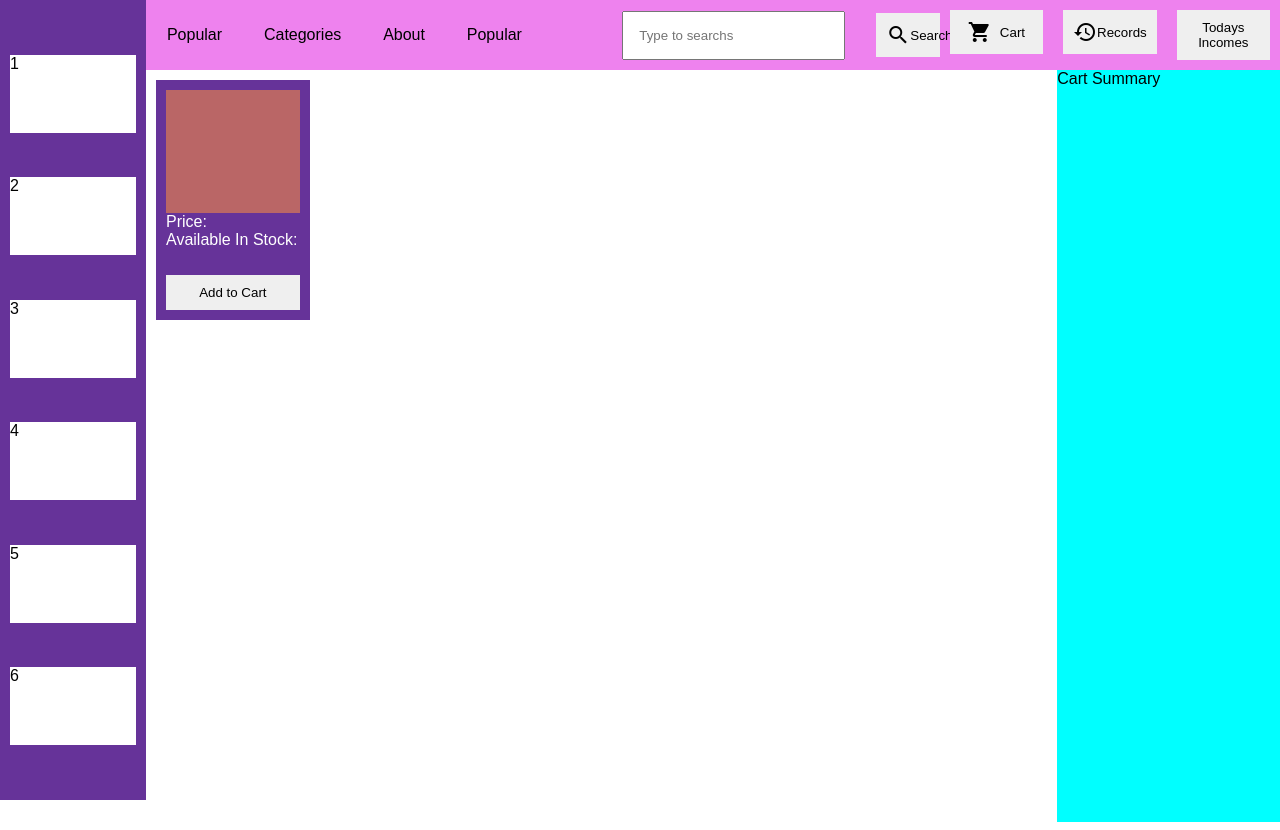
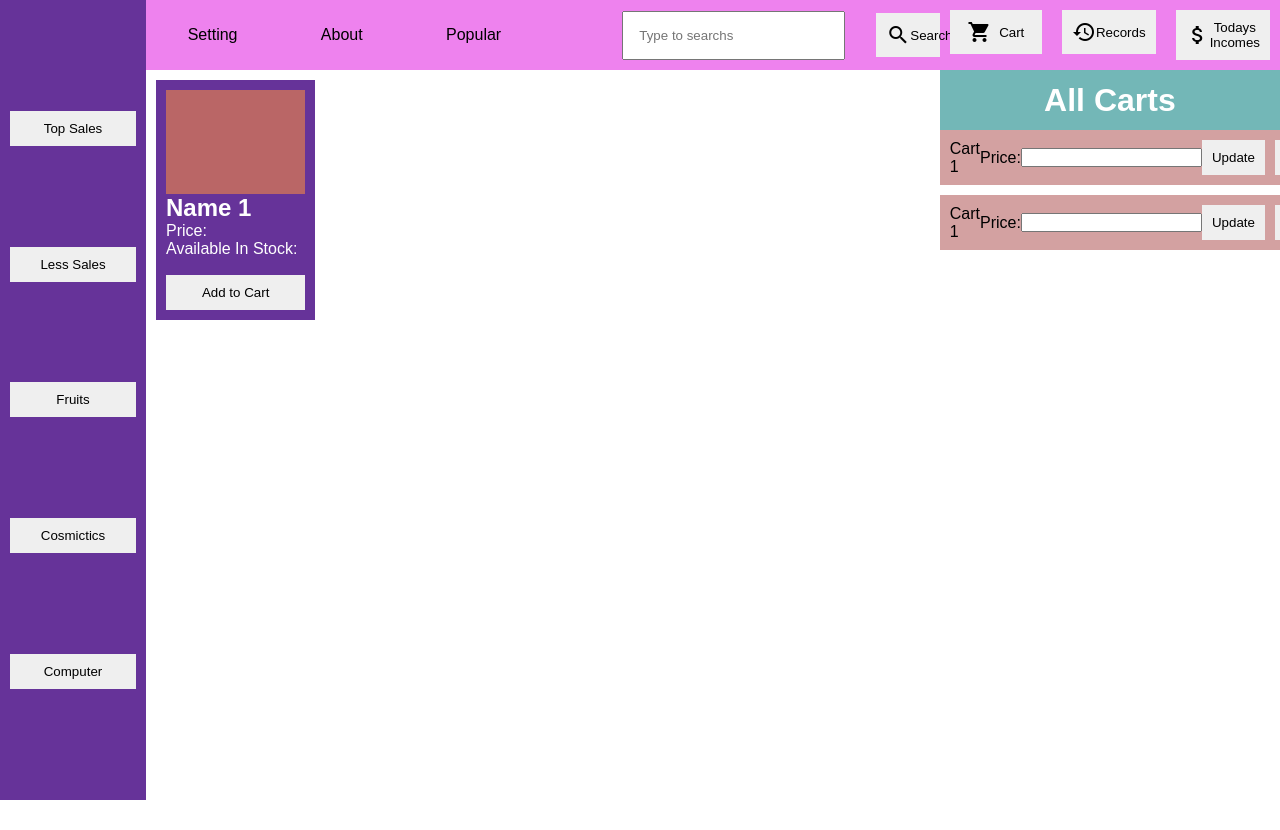
Before and after one commit to radit-thy/POS-SYSTEM-A5, a plain HTML site: page index.html in a window 1280 px wide. Drawn offline with Linux system fonts and the light colour scheme.

Commit message:
#5 update

```diff
--- a/css/style.css
+++ b/css/style.css
@@ -81,7 +81,7 @@ form button {
   background-color: violet;
   position: absolute;
   top: 65px;
-  left: 530px;
+  left: 500px;
   display: block;
 }
 a {
@@ -101,6 +101,8 @@ button:hover {
   cursor: pointer;
   background-color: #ba6666;
   color: white;
+  border-radius: 10px;
+  transition: 0.5 ease;
 }
 .container {
   width: 100%;
@@ -108,16 +110,12 @@ button:hover {
   display: flex;
 }
 .card-container {
-  width: 80%;
+  width: 70%;
   padding: 10px;
-}
-.cart-summary {
-  background-color: aqua;
-  width: 20%;
 }
 .card {
   background-color: rebeccapurple;
-  width: 15%;
+  width: 18%;
   height: 30%;
   padding: 10px;
   display: flex;
@@ -129,7 +127,52 @@ button:hover {
   width: 100%;
   height: 60%;
 }
+.product-name {
+  color: white;
+  display: flex;
+  align-items: center;
+}
 .card .detail {
   height: 30%;
   color: white;
 }
+.cart-summary {
+  width: 30%;
+}
+.cart-title {
+  background-color: rgb(115, 183, 183);
+  color: white;
+  height: 8%;
+  display: flex;
+  align-items: center;
+  justify-content: center;
+}
+.cart-container {
+  height: 93%;
+  display: flex;
+  flex-direction: column;
+  gap: 10px;
+  overflow-y: scroll;
+}
+.cart-container::-webkit-scrollbar {
+  width: 5px;
+  background-color: red;
+}
+.cart-item {
+  background-color: rgb(211, 161, 161);
+  height: 5%;
+  display: flex;
+  align-items: center;
+  justify-content: space-between;
+  padding: 10px;
+}
+.cart-img {
+  background-color: teal;
+  width: 10%;
+  height: 100%;
+}
+.btn-cart {
+  display: flex;
+  align-items: center;
+  gap: 10px;
+}
--- a/index.html
+++ b/index.html
@@ -13,27 +13,18 @@
   </head>
   <body>
     <aside class="sidebar">
-      <li class="btn btn1">1</li>
-      <li class="btn btn2">2</li>
-      <li class="btn btn3">3</li>
-      <li class="btn btn4">4</li>
-      <li class="btn btn5">5</li>
-      <li class="btn btn6">6</li>
+      <button>Top Sales</button>
+      <button>Less Sales</button>
+      <button>Fruits</button>
+      <button>Cosmictics</button>
+      <button>Computer</button>
     </aside>
     <main class="main">
       <nav>
         <div class="left">
           <div class="navBtn">
-            <li>Popular</li>
-            <li class="categories">
-              Categories
-              <ul class="dropdown">
-                <li>Fruit</li>
-                <li>Clothings</li>
-                <li>Cosmictic</li>
-                <li>Drinks</li>
-                <li>Snack</li>
-              </ul>
+            <li>
+              Setting
             </li>
             <li>About</li>
             <li>Popular</li>
@@ -49,10 +40,14 @@
           <a href="pages/cart.html"
             ><button><i class="material-icons">shopping_cart</i>Cart</button></a
           >
-          <a href="pages/cart.html"
+          <a href="pages/history.html"
             ><button><i class="material-icons">history</i>Records</button></a
           >
-          <a href="pages/cart.html"><button>Todays Incomes</button></a>
+          <a href="pages/income.html"
+            ><button>
+              <i class="material-icons">attach_money</i>Todays Incomes
+            </button></a
+          >
         </div>
       </nav>
       <div class="container">
@@ -62,7 +57,7 @@
               <img src="" alt="" />
             </div>
             <div class="product-name">
-              <h1></h1>
+              <h2>Name 1</h2>
             </div>
             <div class="detail">
               <p>Price: <span></span></p>
@@ -73,7 +68,48 @@
             </div>
           </div>
         </div>
-        <div class="cart-summary">Cart Summary</div>
+        <div class="cart-summary">
+          <div class="cart-title">
+            <h1>All Carts</h1>
+          </div>
+          <div class="cart-container">
+            <div class="cart-item">
+              <div class="cart-img">
+                <img src="" alt="" />
+              </div>
+              <div class="title">
+                <p>Cart 1</p>
+              </div>
+              <div class="cart-price">
+                <p>Price: <span></span></p>
+              </div>
+              <div class="add-quantity">
+                <input type="number" />
+              </div>
+              <div class="btn-cart">
+                <button>Update</button>
+                <button>Remove</button>
+              </div>
+            </div>
+            <div class="cart-item">
+              <div class="cart-img">
+                <img src="" alt="" />
+              </div>
+              <div class="title">
+                <p>Cart 1</p>
+              </div>
+              <div class="cart-price">
+                <p>Price: <span></span></p>
+              </div>
+              <div class="add-quantity">
+                <input type="number" />
+              </div>
+              <div class="btn-cart">
+                <button>Update</button>
+                <button>Remove</button>
+              </div>
+          </div>
+        </div>
       </div>
     </main>
   </body>
--- a/js/index/main.js
+++ b/js/index/main.js
@@ -1,14 +1,21 @@
 //
-let data = [{name:"",category:"",price:"",quantity:"",popularity:""}]
+let products = [
+  { name: "", category: "", price: "", quantity: "", popularity: "" },
+];
 //drop down
 const categories = document.querySelector(".categories");
 const cat = document.querySelector(".dropdown");
 categories.addEventListener("click", () => {
   cat.classList.toggle("drop-category");
 });
-
+// Save Product to Local
+function loadToLocal() {
+  localStorage.setItem("products", JSON.stringify(products));
+}
+loadToLocal();
 // all variable
-
+const cardContainer = document.querySelector(".card-container");
+const cartContainer = document.querySelector(".cart-container");
 // add new product
 
 // add new category
```
Also changed, not shown: pages/history.html (added), pages/income.html (added).
